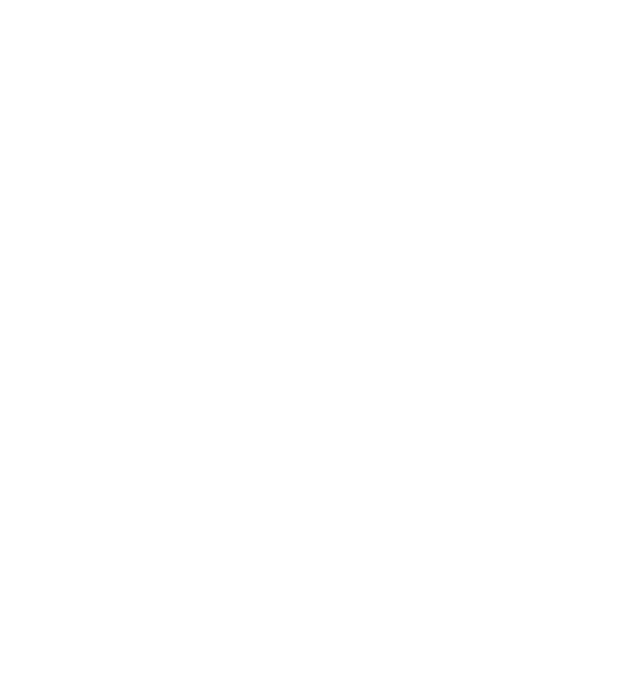
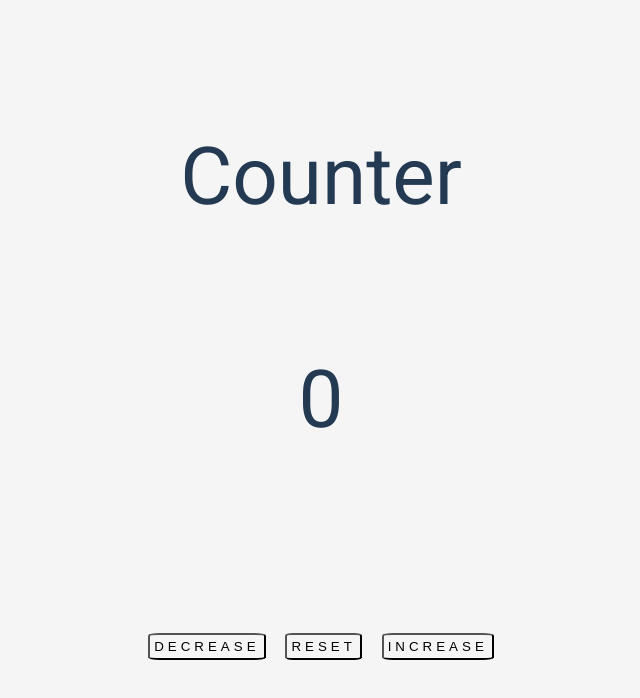
Before and after one commit to Alberto-Zapardiel-Fernandez/2.Counter, a plain HTML site: page index.html in a window 1280 px wide. Shown: the whole page, without its empty margins (319-959 px from the left). Drawn offline with Linux system fonts and the light colour scheme.

Commit message:
Project Ended

```diff
--- a/app.js
+++ b/app.js
@@ -0,0 +1,18 @@
+const $number = document.getElementById('number'),
+  $btnDecrease = document.getElementById('decrease'),
+  $btnReset = document.getElementById('reset'),
+  $btnIncrease = document.getElementById('increase');
+
+let number = 0;
+
+document.addEventListener('click', (e) => {
+  if (e.target.id === $btnDecrease.id) number--;
+  if (e.target.id === $btnIncrease.id) number++;
+  if (e.target.id === $btnReset.id) number = 0;
+
+  if (number > 0) $number.style.color = 'green';
+  if (number < 0) $number.style.color = 'red';
+  if (number === 0) $number.style.color = 'black';
+
+  $number.textContent = number;
+});
--- a/index.html
+++ b/index.html
@@ -10,6 +10,15 @@
 </head>
 
 <body>
+  <main class="container">
+    <p class="blue">Counter</p>
+    <p id="number" class="blue">0</p>
+    <div class="buttons">
+      <button class="button" id="decrease">DECREASE</button>
+      <button class="button" id="reset">RESET</button>
+      <button class="button" id="increase">INCREASE</button>
+    </div>
+  </main>
 
   <script src="app.js"></script>
 </body>
--- a/style.css
+++ b/style.css
@@ -0,0 +1,43 @@
+@import url('https://fonts.googleapis.com/css?family=Open+Sans|Roboto:400,700&display=swap');
+*,
+*::after,
+*::before {
+  box-sizing: border-box;
+  margin: 0;
+  padding: 0;
+
+  /* Variables */
+  --ff-primary: 'Roboto', sans-serif;
+  --main-font-size: 80px;
+  --main-background-color: whitesmoke;
+  --clr-grey-1: hsl(211, 39%, 23%);
+}
+body {
+  font-size: var(--main-font-size);
+  font-family: var(--ff-primary);
+}
+.container {
+  height: 100vh;
+  display: flex;
+  flex-direction: column;
+  justify-content: space-evenly;
+  align-items: center;
+  background-color: var(--main-background-color);
+}
+.blue {
+  color: var(--clr-grey-1);
+}
+
+.button {
+  background-color: var(--main-background-color);
+  padding: 4px;
+  border-radius: 10%;
+  letter-spacing: 4px;
+}
+
+.button:hover {
+  background-color: #000;
+  color: var(--main-background-color);
+  cursor: pointer;
+  transition: all 0.3s ease-in-out;
+}
```
